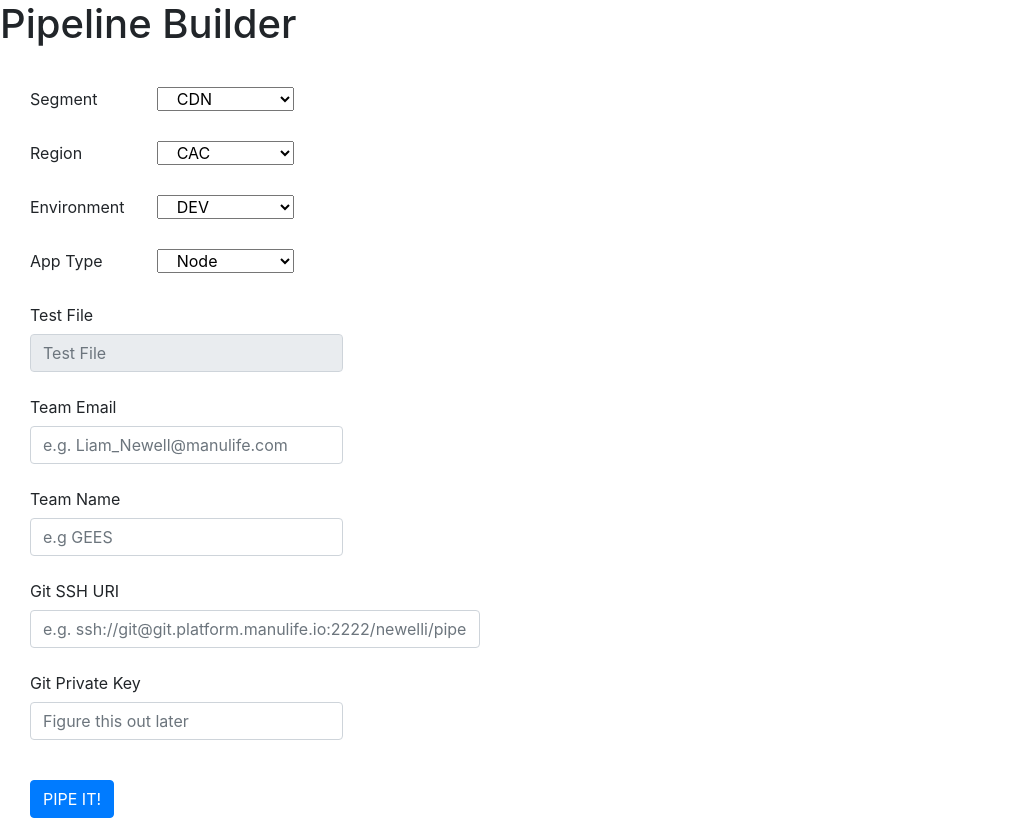
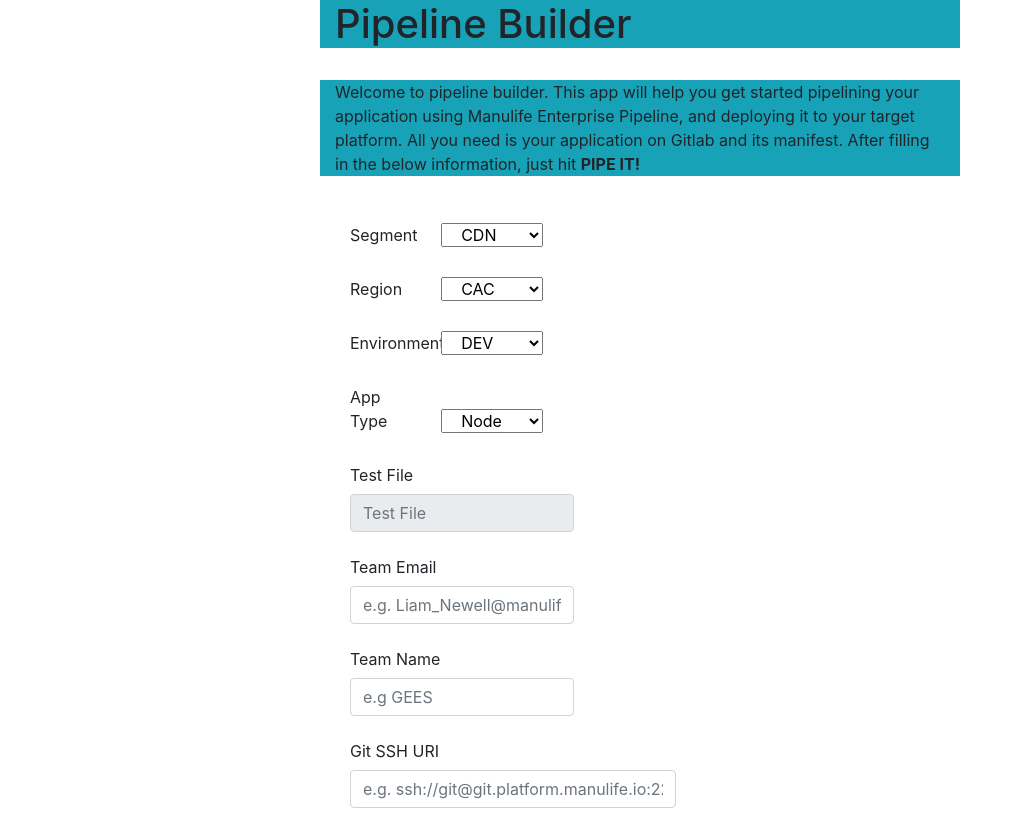
Before and after one commit to Liam-Newell/PipeIT-POC, a website: page views/builder.html in a window 1280 px wide. Shown: the top 821 px of the page, without its empty margins (0-1020 px from the left). Drawn offline with nearby package versions, Linux system fonts and the light colour scheme.

Commit message:
added some instructions

```diff
--- a/views/builder.html
+++ b/views/builder.html
@@ -21,9 +21,14 @@
     integrity="sha384-JjSmVgyd0p3pXB1rRibZUAYoIIy6OrQ6VrjIEaFf/nJGzIxFDsf4x0xIM+B07jRM"
     crossorigin="anonymous"
   ></script>
-  <h1>Pipeline Builder</h1>
+  <h1 class="col-sm-6 mx-auto bg-info">Pipeline Builder</h1>
+  <br>
+  <p class="col-sm-6 mx-auto bg-info">Welcome to pipeline builder. This app will help you get started pipelining your
+      application using Manulife Enterprise Pipeline, and deploying it to your target platform.
+      All you need is your application on Gitlab and its manifest.
+      After filling in the below information, just hit <b>PIPE IT!</b></p>
   <br />
-  <form action="/form-submit" method="post" name="pipeSubmit" class="col-sm-8">
+  <form action="/form-submit" method="post" name="pipeSubmit" class="col-sm-6 mx-auto">
     <div class="form-group">
       <label for="segment" class="col-sm-2 col-form-label">Segment</label>
       <select id="segment" name="segment" class="col-sm-2">
```
